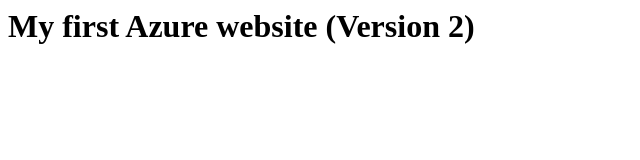
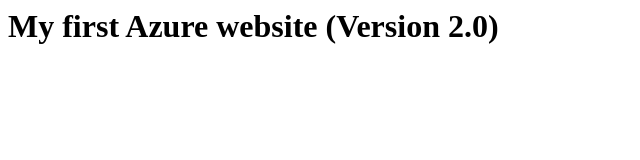
Before and after one commit to me353352/azuresessionDemo, a plain HTML site: page Index.html in a window 1280 px wide. Shown: the full height of the page, 0-640 px from the left. Drawn offline with Linux system fonts and the light colour scheme.

Commit message:
Update Index.html

```diff
--- a/Index.html
+++ b/Index.html
@@ -3,6 +3,6 @@
 <title>Welcome to Azure</title>
 </head>
 <body>
-<h1>My first Azure website (Version 2)</h1>
+<h1>My first Azure website (Version 2.0)</h1>
 </body>
 </html>
```
